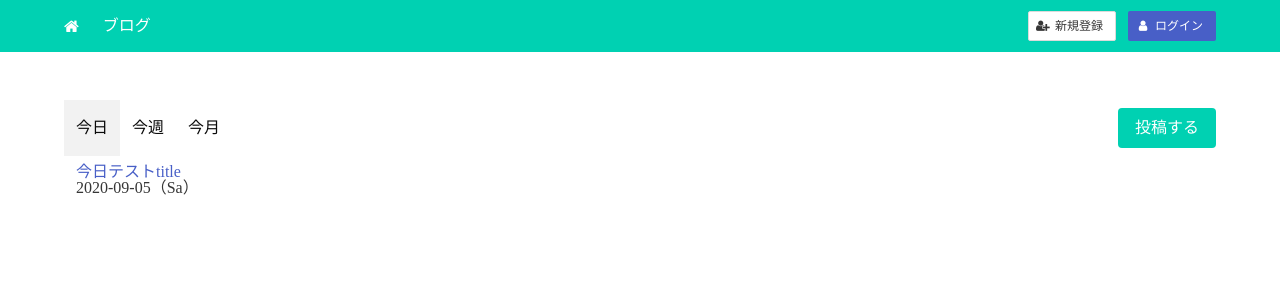
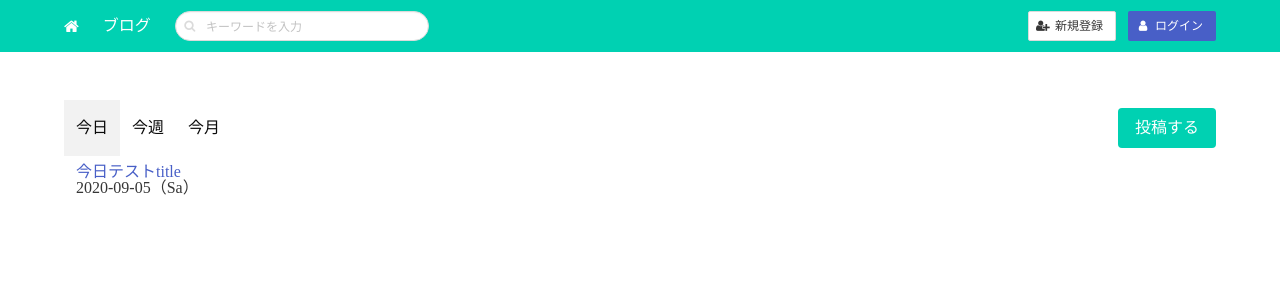
Before and after one commit to huanshenyi/mdblog-front, a Vue app: page / in a window 1280 px wide. Shown: the top 300 px of the page. Built offline with nearby package versions, Linux system fonts and the light colour scheme.

Commit message:
nav-barのinput追加

```diff
--- a/src/components/Navbar.vue
+++ b/src/components/Navbar.vue
@@ -9,11 +9,22 @@
           <div class="navbar-menu" id="topNav">
              <div class="navbar-start">
                  <router-link class="navbar-item" to="/">ブログ</router-link>
+                 <!-- ナビバーのキーワード検索インプット -->
+                 <div class="navbar-item">
+                    <div class="field">
+                    <p class="control has-icons-left has-icons-right">
+                        <input class="input is-rounded is-small" type="text" placeholder="キーワードを入力">
+                        <span class="icon is-small is-left">
+                          <i class="fa fa-search"></i>
+                        </span>
+                    </p>
+                    </div>
+                 </div>
              </div>
              <div class="navbar-end">
                  <div class="navbar-item">
                    <div class="field is-grouped">
-                       <!-- 新規アカウント追加 -->
+                       <!-- 新規アカウント追加ボタン -->
                        <p class="control">
                            <button class="button is-small" @click="modal.showModal">
                              <span class="icon">
@@ -22,7 +33,7 @@
                              <span>新規登録</span>
                            </button>
                        </p>
-                       <!-- ログイン -->
+                       <!-- ログインボタン -->
                        <p class="control">
                            <button class="button is-small is-link">
                              <span class="icon">
```
Also changed, not shown: 1 other file (tests, documents, lock files or other folders).
